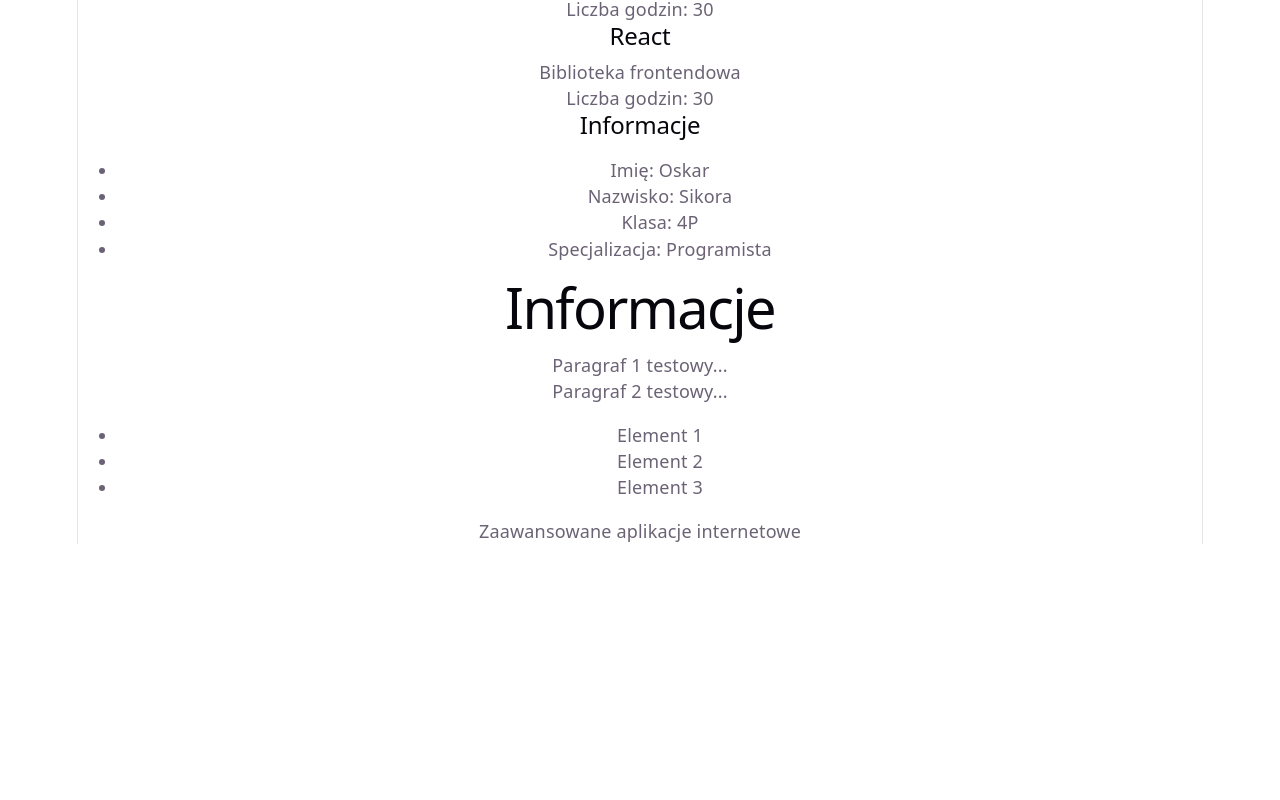
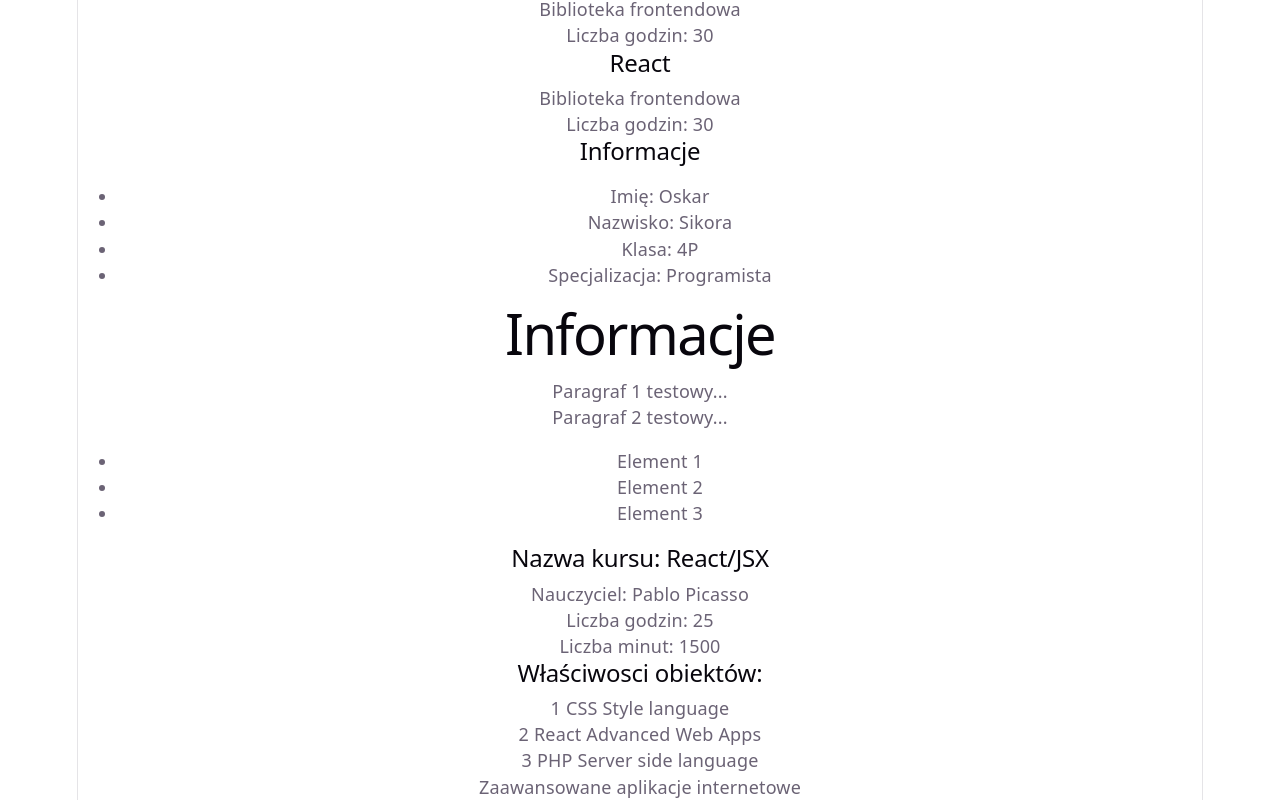
Before and after one commit to OS23-ZST-oRi4/OS_23_2026_WebTech, a React (Vite) app: page / in a window 1280 px wide. Shown: the part 385-1185 px from the top of the page. Before the commit the page ends 929 px from the top, so only its background shows below. Built offline with nearby package versions, Linux system fonts and the light colour scheme.

Commit message:
Lekcja 3 - Zadanie dodatkowe

```diff
--- a/src/App.css
+++ b/src/App.css
@@ -182,3 +182,11 @@
     border-right-color: var(--border);
   }
 }
+
+.h2_course_name{
+  background-color: lightblue;
+}
+
+.p_course_info{
+  background-color: wheat;
+}
--- a/src/App.jsx
+++ b/src/App.jsx
@@ -4,15 +4,26 @@ import Footer from "./components/Footer.jsx";
 import Student from "./components/Student.jsx"
 import InfoBox from "./components/InfoBox.jsx"
 import Navigation from "./components/Navigation.jsx";
+import CourseCard from "./components/CourseCard.jsx";
 
 function App() {
-  function Header(){
-    return(
-      <div>
-        <h1>Web Tech Header</h1>
-      </div>
-    )
+  const technologies = [
+  {
+    id: 1,
+    name: "CSS",
+    category: "Style language"
+  },
+  {
+    id: 2,
+    name: "React",
+    category: "Advanced Web Apps"
+  },
+  {
+    id: 3,
+    name: "PHP",
+    category: "Server side language"
   }
+];
 
   return (
     <>
@@ -32,6 +43,14 @@ function App() {
 
         <InfoBox />
 
+        <CourseCard />
+
+        <section>
+          <h2>Właściwosci obiektów: </h2>
+          <p>{technologies[0].id} {technologies[0].name} {technologies[0].category}</p>
+          <p>{technologies[1].id} {technologies[1].name} {technologies[1].category}</p>
+          <p>{technologies[2].id} {technologies[2].name} {technologies[2].category}</p>
+        </section>
       </main>
 
       <Footer />
--- /dev/null
+++ b/src/components/CourseCard.jsx
@@ -0,0 +1,21 @@
+function CourseCard(){
+    const course = {
+        name: "React/JSX",
+        teacher: "Pablo Picasso",
+        hours: 25,
+        completed: false
+    }
+
+    return (
+        <>
+            <section>
+                <h2 className="h2_course_name">Nazwa kursu: {course.name}</h2>
+                <p className="p_course_info">Nauczyciel: {course.teacher}</p>
+                <p className="p_course_info">Liczba godzin: {course.hours}</p>
+                <p className="p_course_info">Liczba minut: {course.hours * 60}</p>
+            </section>
+        </>
+    );
+}
+
+export default CourseCard;
```
